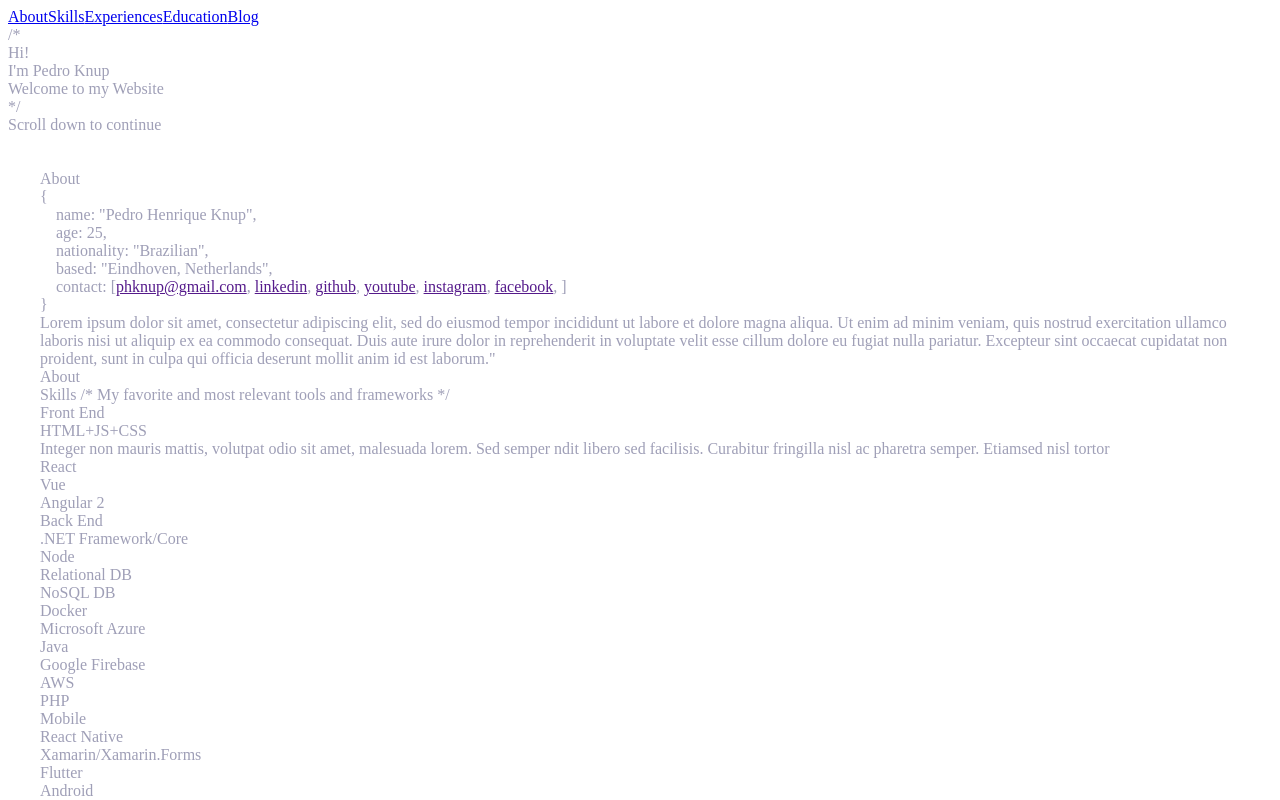
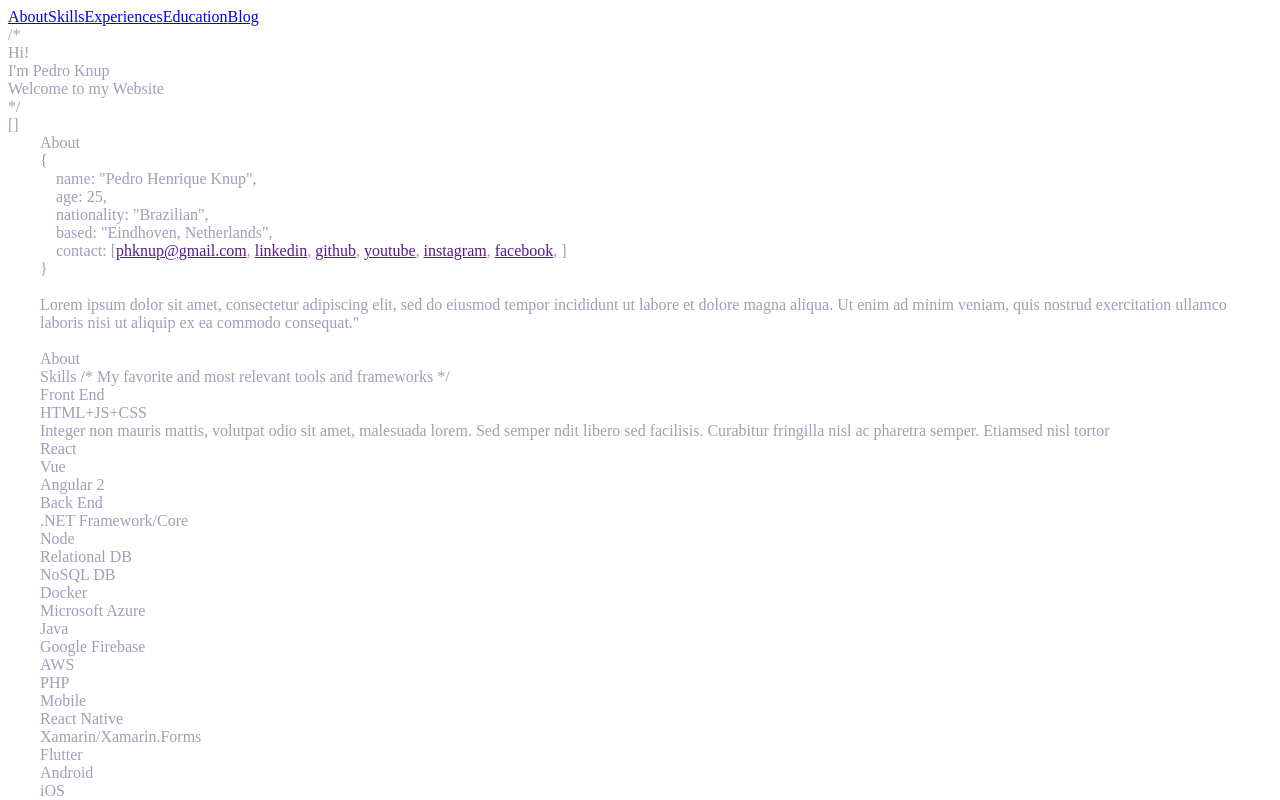
Before and after one commit to pedroknup/personal-website, a React app: page / in a window 1280 px wide. Shown: the top 800 px of the page. Built offline with nearby package versions, Linux system fonts and the light colour scheme; the HTML template or start-up script is replaced by a standard one.

Commit message:
added typist

```diff
--- a/src/components/pages/about/about-component.tsx
+++ b/src/components/pages/about/about-component.tsx
@@ -6,6 +6,7 @@ import { makeStyles } from '@material-ui/core/styles';
 import './about-component.scss';
 import { ScrollProgressBar } from '../../scroll-progress-bar';
 import { Section } from '../../section/section-component';
+import Typist from 'react-typist';
 const wheelReact = require('wheel-react');
 const WheelReact = wheelReact.default;
 export interface IHomeComponentProps {}
@@ -47,7 +48,7 @@ const STEPS = 2000;
 export const AboutPage = () => {
   return (
     <div className="about-container">
-      <Section title="About">
+      <Section paddingColumns={2} title="About">
         <span className="obj">
           {`{`} <br />
           &nbsp;&nbsp;&nbsp;&nbsp;<span className="property">name</span>:{' '}
@@ -72,15 +73,15 @@ export const AboutPage = () => {
           ] <br />
           {`}`} <br />
         </span>
+        <br />
         <span>
-
           Lorem ipsum dolor sit amet, consectetur adipiscing elit, sed do eiusmod tempor incididunt
           ut labore et dolore magna aliqua. Ut enim ad minim veniam, quis nostrud exercitation
-          ullamco laboris nisi ut aliquip ex ea commodo consequat. Duis aute irure dolor in
-          reprehenderit in voluptate velit esse cillum dolore eu fugiat nulla pariatur. Excepteur
-          sint occaecat cupidatat non proident, sunt in culpa qui officia deserunt mollit anim id
-          est laborum."
+          ullamco laboris nisi ut aliquip ex ea commodo consequat."
         </span>
+        <br />
+        <br />
+
       </Section>
     </div>
   );
--- a/src/components/pages/home/component.tsx
+++ b/src/components/pages/home/component.tsx
@@ -249,10 +249,10 @@ export const HomeComponent = (
       </div>
 
       <div className="soft-transition " style={{ opacity: hasScrolled ? 1 : 0 }}>
+        {/* <AboutPage /> */}
+
         <AboutPage />
-
         <SkillsPage />
-        <AboutPage />
         <ProfessionalExperiencesPage />
         <EducationPage />
         <BlogPage />
--- a/src/components/pages/intro/intro-component.scss
+++ b/src/components/pages/intro/intro-component.scss
@@ -4,7 +4,7 @@
   &.finished {
     color: $super-orange-highlight !important;
   }
-  padding: 32px;
+  padding: 4px 32px;
 }
 .intro-container {
   overflow: auto;
@@ -12,6 +12,7 @@
   background-color: $background;
   font-family: Operator Mono;
   padding: 0;
+  min-height: 100vh;
 
   .scroll-down {
     margin-left: 32px;
@@ -20,6 +21,25 @@
       color: white;
       width: 204px;
     }
+  }
+  .obj {
+    white-space: pre-wrap;
+    color: $foreground;
+    .property {
+      color: $red-highlight;
+    }
+    .string {
+      color: $green-highlight;
+    }
+    .number {
+      color: $orange-highlight;
+    }
+  }
+  a {
+    color: $blue-highlight;
+  }
+  .contact-links {
+    color: $foreground;
   }
 }
 
--- a/src/components/pages/intro/intro-component.tsx
+++ b/src/components/pages/intro/intro-component.tsx
@@ -98,10 +98,28 @@ export const IntroPageComponent = (props:IIntroPageProps) => {
               <Typist.Backspace count={8} delay={100} />
             musician */}
           <span />
+
         </Typist>
       </div>
 
-       <div style={{opacity: hasFinishedTyping ? 1 : 0}} className="soft-transition scroll-down">
+        {hasFinishedTyping &&
+       (   <div style={{display:'flex'}}>
+         [
+      <Typist avgTypingDelay={80}
+          cursor={{ hideWhenDone:true, element: '' }}
+          startDelay={1000}>
+
+<span style={{ display: 'flex' }} className="obj">
+            <span className="string">"Developer"</span>,<span className="string">"Designer"</span>,
+            <span className="string">"Musician"</span>
+        </span>
+
+      </Typist>
+       ]
+       </div>
+       )
+        }
+       {/* <div style={{opacity: hasFinishedTyping ? 1 : 0}} className="soft-transition scroll-down">
           <span>
             Scroll down to continue
             <br />
@@ -112,8 +130,9 @@ export const IntroPageComponent = (props:IIntroPageProps) => {
             <a className="fa fa-arrow-down fa-2x" href="#">
               aa
             </a>
-          </div> */}
+          </div>
       </div>
+      */}
     </div>
   );
 };
--- a/src/components/section/section-component.scss
+++ b/src/components/section/section-component.scss
@@ -2,10 +2,15 @@
 
 .section {
   margin: 0 32px;
+  border-left: 1px solid #ffffff08;
+  position: relative;
   .content {
     margin: 0 32px;
-    &.big{
+    &.big {
       min-height: 500px;
+    }
+    &.padding {
+      border-left: 1px solid #ffffff08;
     }
   }
   .title {
@@ -30,14 +35,14 @@
         }
       }
     }
-    .description{
-      &::before{
+    .description {
+      &::before {
         content: none;
       }
-      &::after{
+      &::after {
         content: none;
       }
-      color: $foreground-light
+      color: $foreground-light;
     }
   }
 }
--- a/src/components/section/section-component.tsx
+++ b/src/components/section/section-component.tsx
@@ -7,21 +7,20 @@ interface ISectionProps {
   title: string;
   description?: string;
   padding? : number;
+  paddingColumns ? : number;
   children?: any;
 }
 export const Section = (props: ISectionProps) => {
-  const { title, children, description, padding } = props;
-  return (
-    <div style={{margin: `0 ${padding !== undefined ? padding : defaultPadding}px`}} className="section">
-        <div className="title">
-          <span>{title}</span>
-          {description ? <span className="description">{` /* ${description} */`}</span>: ''}
-        </div>
-      <div className="content big">{children}</div>
+  const { title, children, description, padding,paddingColumns } = props;
+  return <div style={{ margin: `0 ${padding !== undefined ? padding : defaultPadding}px` }} className="section">
+      <div className="title">
+        <span>{title}</span>
+        {description ? <span className="description">{` /* ${description} */`}</span> : ''}
+      </div>
+      <div className={`content big ${paddingColumns === 2 ? 'padding' : ''}`}>{children}</div>
 
       <div className="title closing">
         <span>{title}</span>
       </div>
-    </div>
-  );
+    </div>;
 };
```
